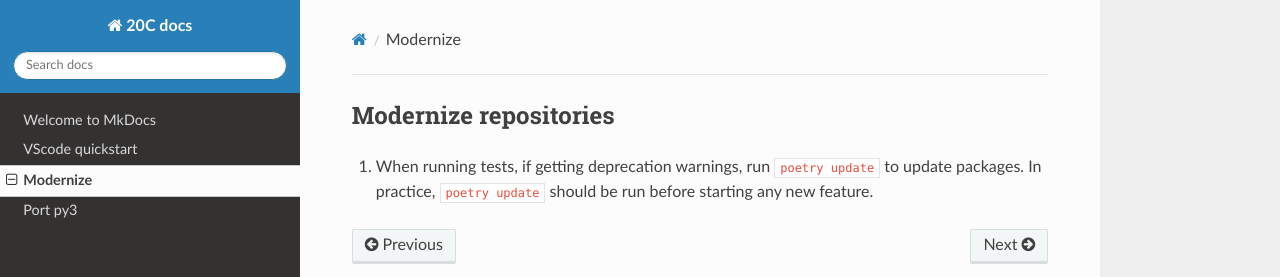
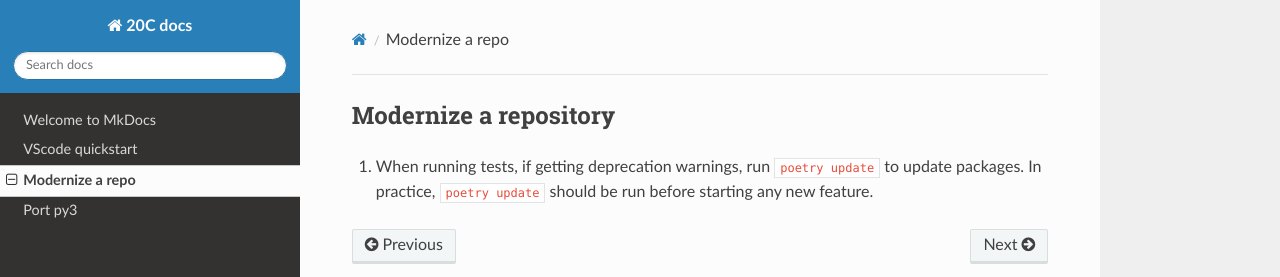
Before and after one commit to 20c/docs.20c.com, an MkDocs documentation site: the page built from docs/modernize_a_repo.md, in a window 1280 px wide. Shown: the top 277 px of the page. Built offline with MkDocs 1.6.1, drawn with Linux system fonts in a browser that asks for light colours; nearby versions of some CDN libraries.

```diff
--- a/docs/modernize.md
+++ b/docs/modernize_a_repo.md
@@ -1,3 +1,3 @@
-## Modernize repositories
+## Modernize a repository
 
 1. When running tests, if getting deprecation warnings, run `poetry update` to update packages. In practice, `poetry update` should be run before starting any new feature.
```
